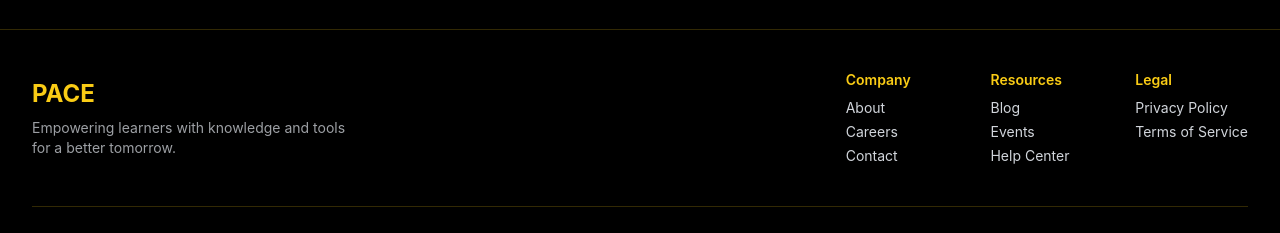
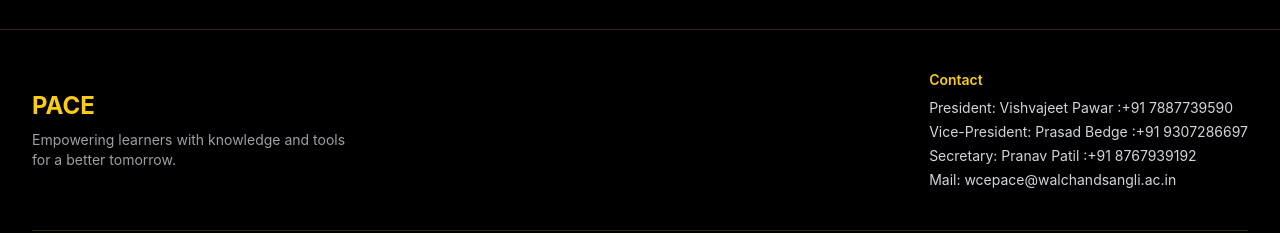
Before and after one commit to webd-pace/PACE25, a React (Create React App) app: page / in a window 1280 px wide. Shown: the part 2454-2687 px from the top of the page. Built offline with nearby package versions, Linux system fonts and the light colour scheme.

Commit message:
Changes in the footer

```diff
--- a/src/components/Footer.jsx
+++ b/src/components/Footer.jsx
@@ -15,16 +15,17 @@
           </div>
 
           {/* Link Columns */}
-          <div className="grid grid-cols-2 gap-8 sm:grid-cols-3 text-sm">
+          <div className="grid grid-cols-2 gap-8 sm:grid-cols-1 text-sm">
             <div>
-              <h3 className="text-yellow-400 font-semibold mb-2">Company</h3>
+              <h2 className="text-yellow-400 font-semibold mb-2">Contact</h2>
               <ul className="space-y-1">
-                <li><a href="#" className="hover:text-yellow-400 transition-colors">About</a></li>
-                <li><a href="#" className="hover:text-yellow-400 transition-colors">Careers</a></li>
-                <li><a href="#" className="hover:text-yellow-400 transition-colors">Contact</a></li>
+                <li><a className="hover:text-yellow-400 transition-colors">President: Vishvajeet Pawar  :+91 7887739590</a></li>
+                <li><a className="hover:text-yellow-400 transition-colors">Vice-President: Prasad Bedge :+91 9307286697</a></li>
+                <li><a className="hover:text-yellow-400 transition-colors">Secretary: Pranav Patil      :+91 8767939192</a></li>
+                <li><a className="hover:text-yellow-400 transition-colors">Mail: wcepace@walchandsangli.ac.in</a></li>
               </ul>
             </div>
-            <div>
+            {/* <div>
               <h3 className="text-yellow-400 font-semibold mb-2">Resources</h3>
               <ul className="space-y-1">
                 <li><a href="#" className="hover:text-yellow-400 transition-colors">Blog</a></li>
@@ -38,7 +39,7 @@
                 <li><a href="#" className="hover:text-yellow-400 transition-colors">Privacy Policy</a></li>
                 <li><a href="#" className="hover:text-yellow-400 transition-colors">Terms of Service</a></li>
               </ul>
-            </div>
+            </div> */}
           </div>
         </div>
 
```
